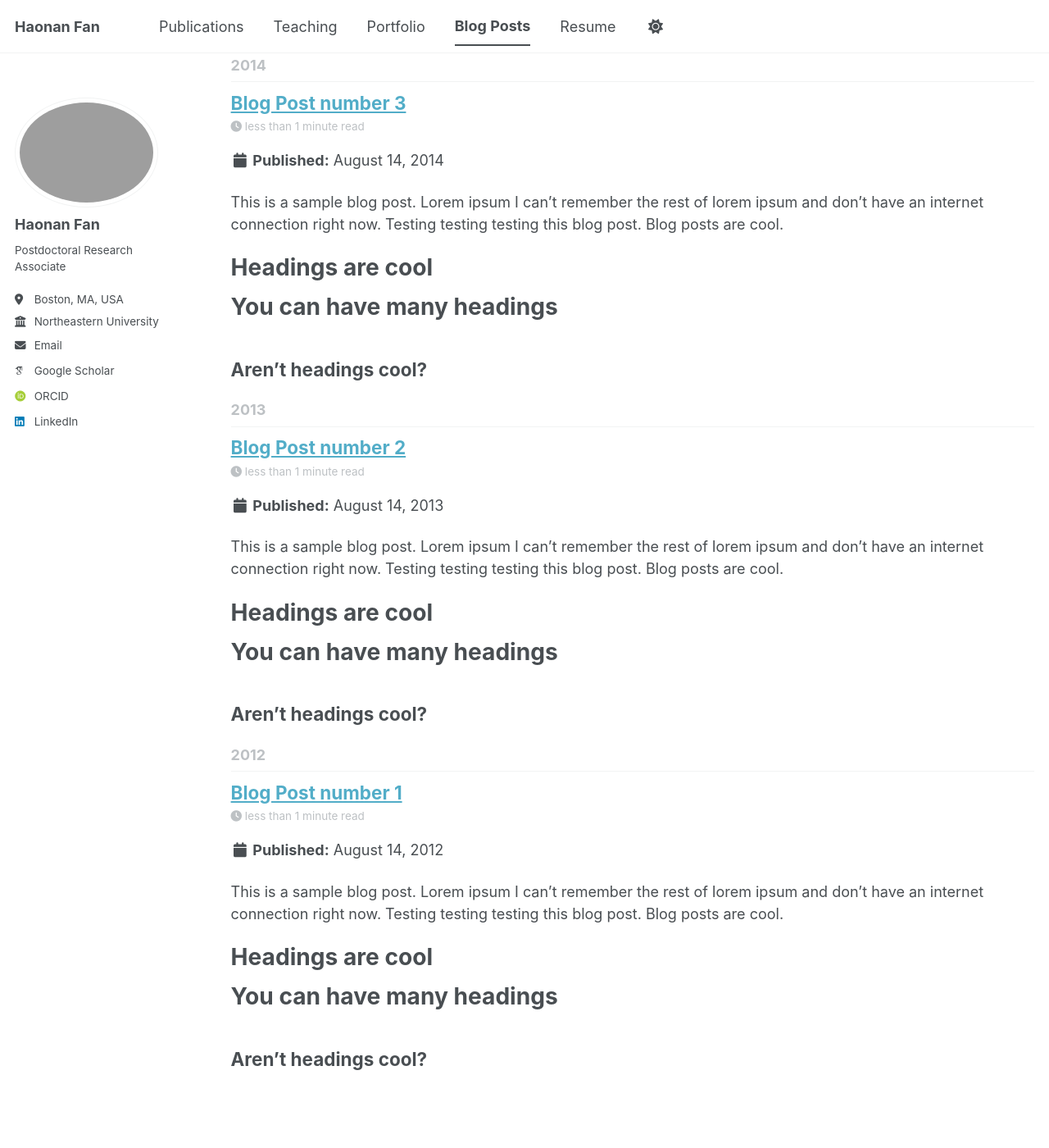
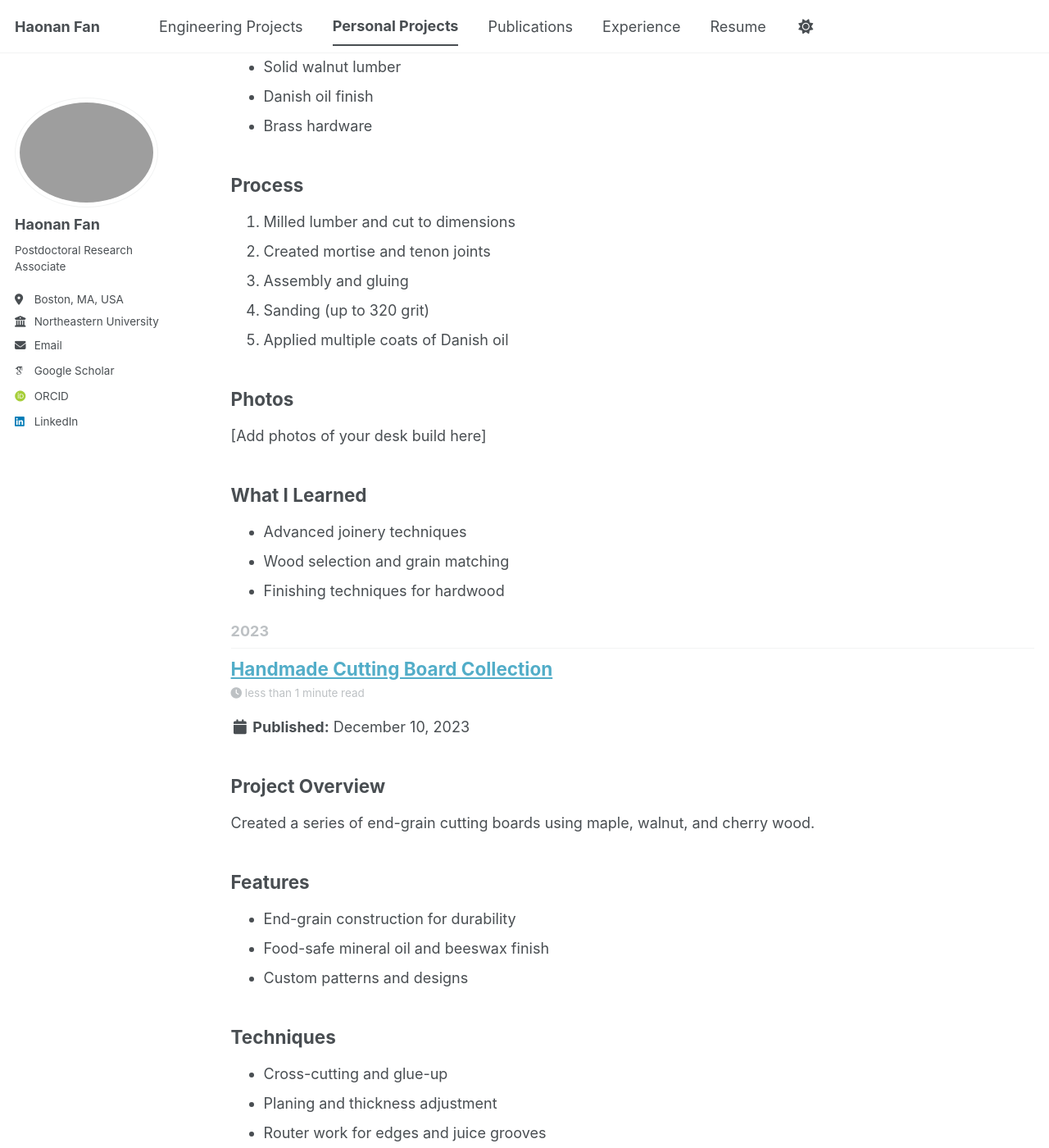
Before and after one commit to fanhaonan080/fanhaonan080.github.io, a Jekyll site: the page built from _pages/year-archive.html, in a window 1280 px wide and 1400 px high, scrolled down 723 px. Shown: the whole window at 82% size. Built offline with Jekyll 4.4.1, drawn with Linux system fonts in a browser that asks for light colours; some web fonts are replaced; a script bundle is joined from its source files by our own code; library files that are not in the unit come from our copies; some of the changed text lies outside the part shown.

Commit message:
Restructure website: Add Engineering Projects, Personal Projects, and Experience sections with templates

```diff
--- a/_data/navigation.yml
+++ b/_data/navigation.yml
@@ -8,23 +8,23 @@
 #      Markdown formatted page while the second is generated using JSON.
 
 main:
+  - title: "Engineering Projects"
+    url: /portfolio/
+
+  - title: "Personal Projects"
+    url: /year-archive/
+
   - title: "Publications"
     url: /publications/
 
-  # - title: "Talks"
-  #   url: /talks/
-
-  - title: "Teaching"
+  - title: "Experience"
     url: /teaching/
-
-  - title: "Portfolio"
-    url: /portfolio/
-
-  - title: "Blog Posts"
-    url: /year-archive/
 
   - title: "Resume"
     url: /files/Resume_Haonan_Fan.pdf
+
+  # - title: "Talks"
+  #   url: /talks/
 
   # - title: "CV"
   #   url: /cv-json/
--- a/_pages/portfolio.html
+++ b/_pages/portfolio.html
@@ -1,12 +1,13 @@
 ---
 layout: archive
-title: "Portfolio"
+title: "Engineering Projects"
 permalink: /portfolio/
 author_profile: true
 ---
 
 {% include base_path %}
 
+<p>Here are some of my engineering and technical projects showcasing my skills in control systems, robotics, and software development.</p>
 
 {% for post in site.portfolio %}
   {% include archive-single.html %}
--- a/_pages/teaching.html
+++ b/_pages/teaching.html
@@ -1,12 +1,14 @@
 ---
 layout: archive
-title: "Teaching"
+title: "Experience"
 permalink: /teaching/
 author_profile: true
 ---
 
 {% include base_path %}
 
+<p>Beyond research and engineering, I'm passionate about teaching, mentoring, and staying active through sports like skiing, cycling, tennis, and basketball.</p>
+
 {% for post in site.teaching reversed %}
   {% include archive-single.html %}
 {% endfor %}
--- a/_pages/year-archive.html
+++ b/_pages/year-archive.html
@@ -1,11 +1,13 @@
 ---
 layout: archive
 permalink: /year-archive/
-title: "Blog posts"
+title: "Personal Projects"
 author_profile: true
 redirect_from:
   - /wordpress/blog-posts/
 ---
+
+<p>Beyond engineering, I enjoy hands-on creative projects like woodworking and other hobbies that keep me engaged and learning.</p>
 
 {% include base_path %}
 {% capture written_year %}'None'{% endcapture %}
--- /dev/null
+++ b/_posts/2023-12-10-cutting-boards.md
@@ -0,0 +1,32 @@
+---
+layout: single
+title: "Handmade Cutting Board Collection"
+date: 2023-12-10
+categories:
+  - woodworking
+tags:
+  - cutting-board
+  - kitchen
+  - maple
+---
+
+## Project Overview
+Created a series of end-grain cutting boards using maple, walnut, and cherry wood.
+
+## Features
+- End-grain construction for durability
+- Food-safe mineral oil and beeswax finish
+- Custom patterns and designs
+
+## Techniques
+- Cross-cutting and glue-up
+- Planing and thickness adjustment
+- Router work for edges and juice grooves
+
+## Photos
+[Add photos of your cutting boards here]
+
+## Skills Developed
+- Precision cutting and layout
+- Glue-up techniques
+- Food-safe finishing methods
--- /dev/null
+++ b/_posts/2024-01-15-walnut-desk.md
@@ -0,0 +1,34 @@
+---
+layout: single
+title: "Custom Walnut Desk Build"
+date: 2024-01-15
+categories:
+  - woodworking
+tags:
+  - furniture
+  - walnut
+  - handcrafted
+---
+
+## Project Overview
+Built a custom solid walnut desk from scratch, featuring hand-cut joinery and a natural oil finish.
+
+## Materials Used
+- Solid walnut lumber
+- Danish oil finish
+- Brass hardware
+
+## Process
+1. Milled lumber and cut to dimensions
+2. Created mortise and tenon joints
+3. Assembly and gluing
+4. Sanding (up to 320 grit)
+5. Applied multiple coats of Danish oil
+
+## Photos
+[Add photos of your desk build here]
+
+## What I Learned
+- Advanced joinery techniques
+- Wood selection and grain matching
+- Finishing techniques for hardwood
```
Also changed, not shown: WEBSITE_STRUCTURE_GUIDE.md (added, +100 -0 lines), _portfolio/engineering-project-1.md (added, +26 -0 lines), _portfolio/engineering-project-2.md (added, +26 -0 lines), _teaching/sports-activities.md (added, +29 -0 lines), _teaching/teaching-control-systems.md (added, +21 -0 lines).
